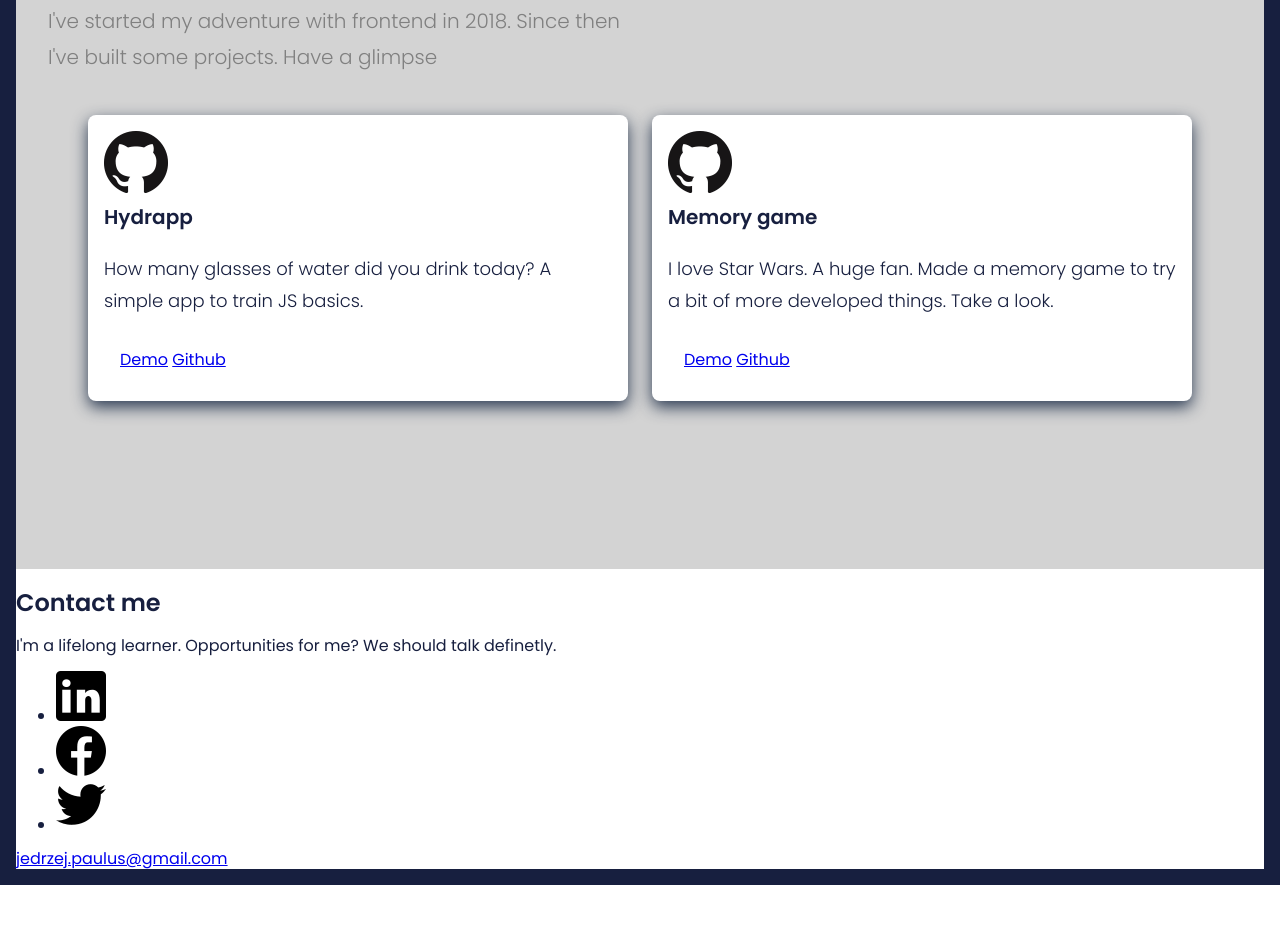
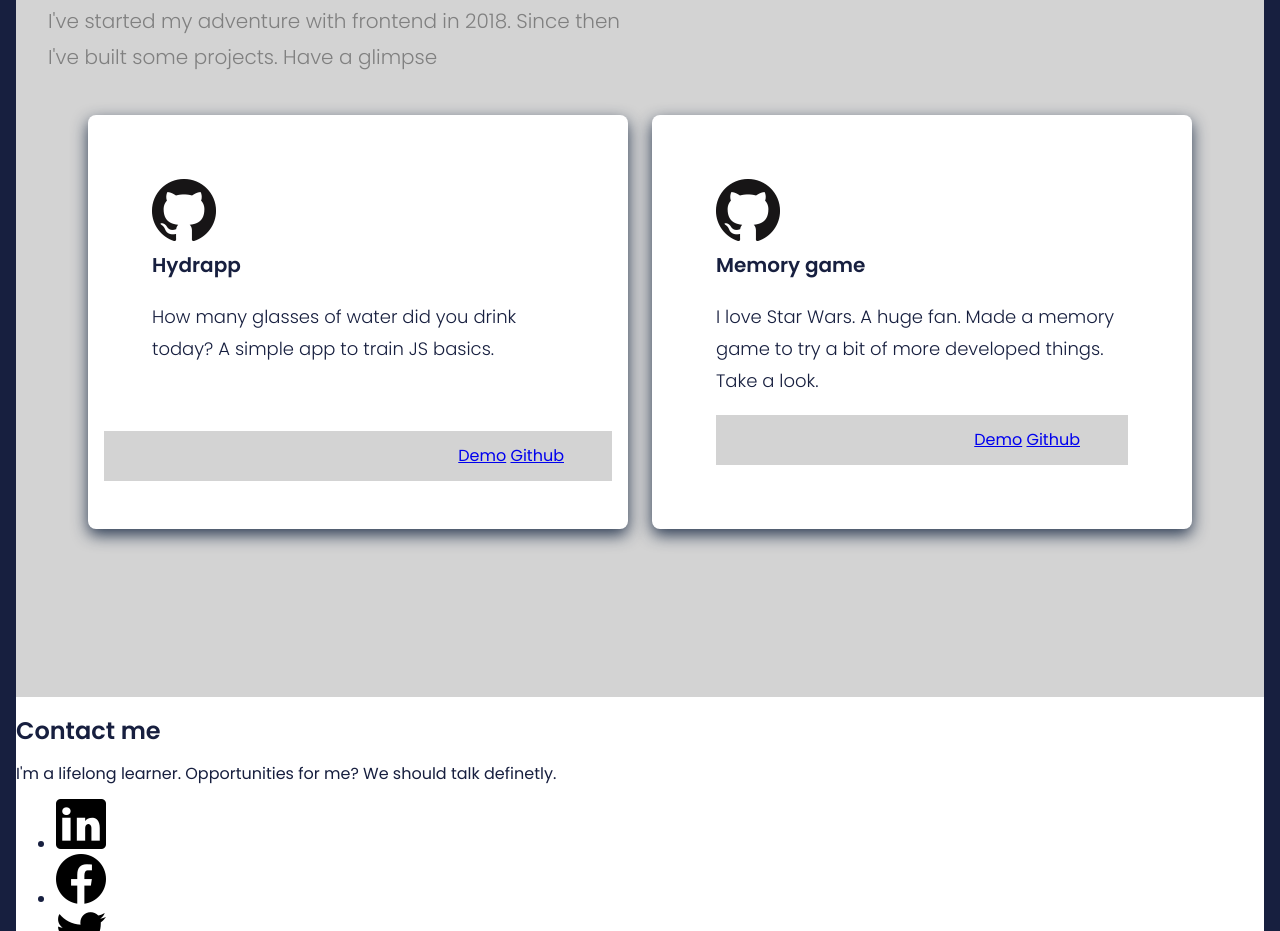
Before and after one commit to JMPaulus/jmpaulus.github.io, a website: page src/content/index.html in a window 1280 px wide. Shown: the part 2939-3870 px from the top of the page. Before the commit the page ends 3824 px from the top, so only its background shows below. Drawn offline with nearby package versions, Linux system fonts and the light colour scheme; files that its build step writes are made by us from their sources; files whose address does not match are found by name.

Commit message:
training padding on the project list

```diff
--- a/src/content/index.html
+++ b/src/content/index.html
@@ -96,16 +96,18 @@
             <p class="projects__description">I've started my adventure with frontend in 2018. Since then I've built some projects. Have a glimpse</p>
             <ul class="projects-list">
               <li class="project">
-                <div class="container">
+                <div class="project__container">
                 <img class="project__logo" src="assets/img/GitHub middle.png" alt="glasses counter">
                 <h3 class="project__title">Hydrapp</h3>
                 <p  class="project__description">How many glasses of water did you drink today? A simple app to train JS basics.</p>
+                </div>
                 <div class="project__footer">
                   <a class="project__demo" href="https://jmpaulus.github.io/hydrapp/" title="demo: Hydrapp">Demo</a>
                   <a class="project__code" href="https://github.com/JMPaulus/hydrapp" title="code: Hydrapp">Github</a>
                 </div>
               </li>
               <li class="project">
+                <div class="project__container">
                 <img class="project__logo" src="assets/img/GitHub middle.png" alt="memory game">
                 <h3 class="project__title">Memory game</h3>
                 <p class="project__description">I love Star Wars. A huge fan. Made a memory game to try a bit of more developed things. Take a look.</p>
@@ -116,9 +118,6 @@
 
               </li>
             </ul>
-          </div>
-          </div>
-          </div>
           </section>
           <footer id="contact" class="contact">
             <h2 class="contact__title">Contact me</h2>
--- a/src/scss/modules/projects.scss
+++ b/src/scss/modules/projects.scss
@@ -34,7 +34,7 @@
     box-shadow: 0px 6px 16px rgba(24,41,67,0.89);
     padding: 1rem;
     overflow: hidden;
-    &__containter{
+    &__container{
         padding: 3rem;
     }
 
@@ -46,8 +46,10 @@
     }
 
     &__footer{
-        color:$light-gray;
-        padding: 1rem;
+        background:$light-gray;
+        padding: 1rem 3rem;
+        text-align: right;
+        border: none;
 
     }
     &__title{
```
